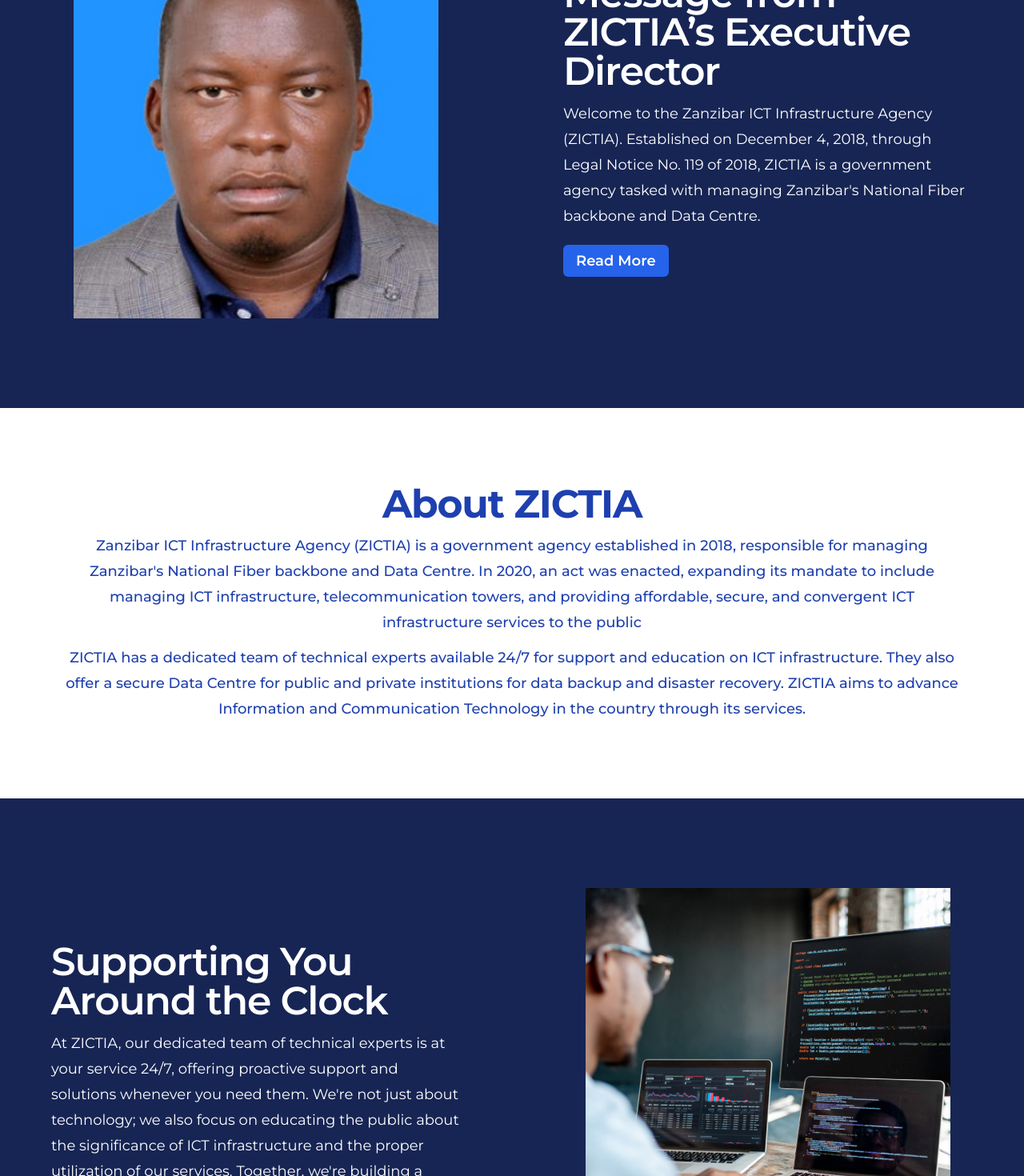
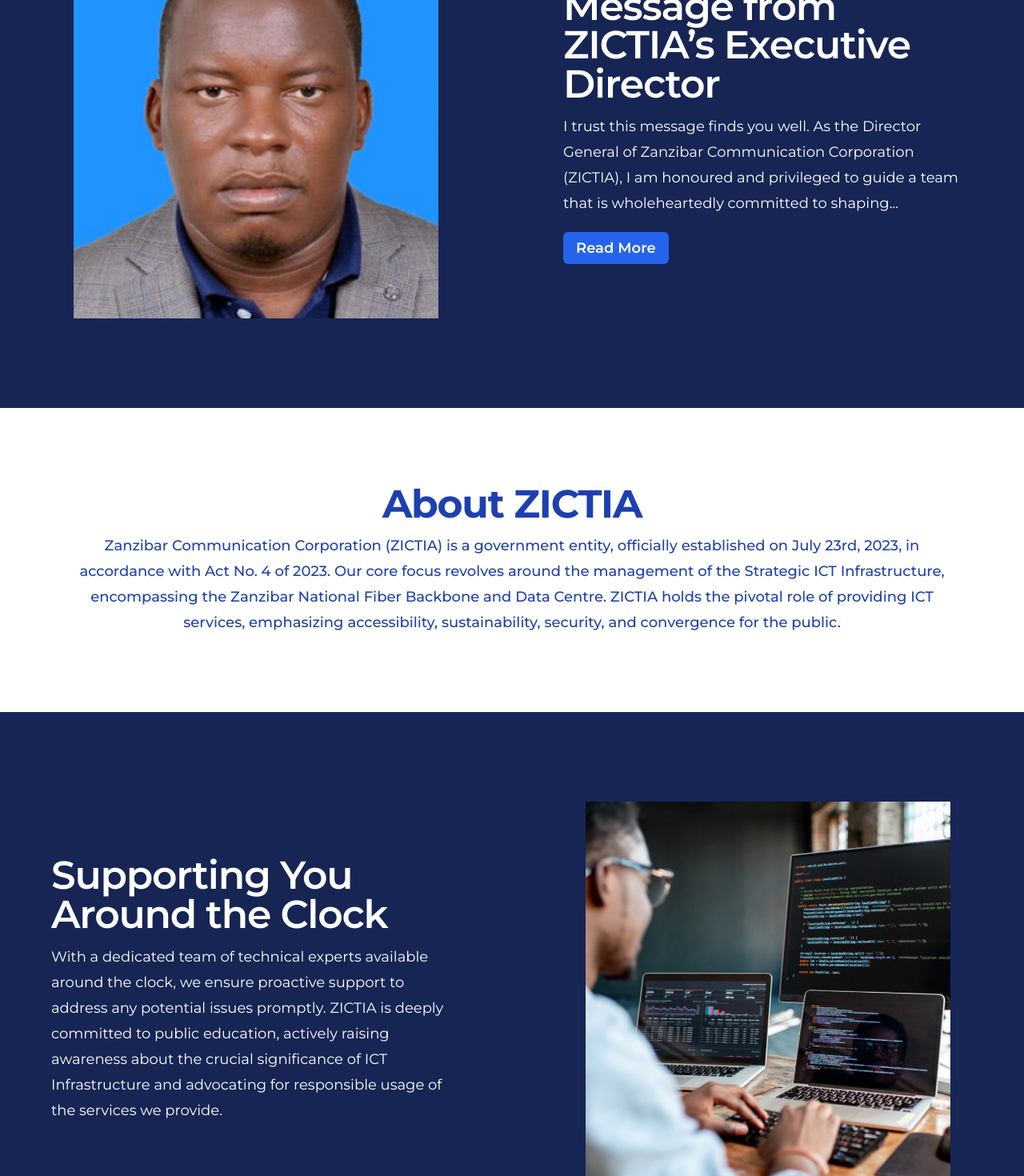
Before and after one commit to threefoldfoundation/www_zictia_demo, a Vue app: page /about in a window 1280 px wide. Shown: the part 940-2410 px from the top of the page at 80% size. Built offline with nearby package versions, Linux system fonts and the light colour scheme.

Commit message:
update about

```diff
--- a/public/css/output.css
+++ b/public/css/output.css
@@ -844,6 +844,10 @@ video {
   height: 15rem;
 }
 
+.h-64{
+  height: 16rem;
+}
+
 .h-8{
   height: 2rem;
 }
--- a/src/components/FeaturesLogo.vue
+++ b/src/components/FeaturesLogo.vue
@@ -10,15 +10,15 @@
       </div>
       <ul
         role="list"
-        class="mx-auto mt-20 grid max-w-2xl text-center grid-cols-1 gap-x-8 gap-y-16 sm:grid-cols-2 lg:mx-0 lg:max-w-none lg:grid-cols-3"
+        class="mx-auto mt-20 grid max-w-2xl text-center grid-cols-1 gap-x-8 gap-y-16 lg:mx-0 lg:max-w-none lg:grid-cols-3"
       >
         <!-- Capacity lease -->
         <li
-          class="md:my-3 my-4 min-h-48"
+          class="md:my-3 my-4"
           v-for="(Featurelogo, i) in Featureslogos"
           :key="i"
         >
-          <div class="bg-blue-950 relative rounded-md p-4">
+          <div class="bg-blue-950 relative rounded-md p-4 h-64">
             <div class="absolute -top-1/3 bottom-0 left-0 right-0">
               <img
                 :src="Featurelogo.photo"
--- a/src/components/FeaturesPageCenter.vue
+++ b/src/components/FeaturesPageCenter.vue
@@ -14,7 +14,7 @@
       </div>
       <ul
         role="list"
-        class="mx-auto mt-8 grid max-w-2xl text-center grid-cols-1 gap-x-8 gap-y-16 sm:grid-cols-2 lg:mx-0 lg:max-w-none lg:grid-cols-3"
+        class="mx-auto mt-8 grid max-w-2xl text-center grid-cols-1 gap-x-8 gap-y-16 lg:mx-0 lg:max-w-none lg:grid-cols-3"
       >
         <!-- Capacity lease -->
         <li class="md:my-3 my-2" v-for="(Feature, i) in Features" :key="i">
--- a/src/components/HeaderWithBgRight.vue
+++ b/src/components/HeaderWithBgRight.vue
@@ -35,7 +35,9 @@
                   type="button"
                   class="mt-2 rounded-md bg-blue-600 px-4 py-1.5 lg:text-lg text-base font-semibold text-white shadow-sm hover:bg-blue-500 focus-visible:outline focus-visible:outline-2 focus-visible:outline-offset-2 focus-visible:outline-blue-600"
                 >
-                  {{ headerWithBgRight.button }}
+                  <a :href="headerWithBgRight.link">{{
+                    headerWithBgRight.button
+                  }}</a>
                 </button>
               </div>
             </div>
--- a/src/views/AboutUs.vue
+++ b/src/views/AboutUs.vue
@@ -56,9 +56,8 @@ export default {
         {
           title: "About ZICTIA",
           content:
-            "Zanzibar ICT Infrastructure Agency (ZICTIA) is a government agency established in 2018, responsible for managing Zanzibar's National Fiber backbone and Data Centre. In 2020, an act was enacted, expanding its mandate to include managing ICT infrastructure, telecommunication towers, and providing affordable, secure, and convergent ICT infrastructure services to the public",
-          content2:
-            "ZICTIA has a dedicated team of technical experts available 24/7 for support and education on ICT infrastructure. They also offer a secure Data Centre for public and private institutions for data backup and disaster recovery. ZICTIA aims to advance Information and Communication Technology in the country through its services.",
+            "Zanzibar Communication Corporation (ZICTIA) is a government entity, officially established on July 23rd, 2023, in accordance with Act No. 4 of 2023. Our core focus revolves around the management of the Strategic ICT Infrastructure, encompassing the Zanzibar National Fiber Backbone and Data Centre. ZICTIA holds the pivotal role of providing ICT services, emphasizing accessibility, sustainability, security, and convergence for the public.",
+          content2: "",
         },
       ],
       headerContentItems: [
@@ -67,8 +66,9 @@ export default {
 
           title: "Your Data's Safe Haven",
           content:
-            "Explore our secure and fully operational Data Centre, your dependable data backup solution. Whether you're a public institution or a private entity, we offer a safe haven for your data, particularly for disaster recovery purposes. By partnering with us, you contribute to advancing Information and Communication Technology in our nation, where technology thrives with increased usage. ",
-          content2: "",
+            "For both public and private institutions, we present a secure and fully operational Data Centre, serving as a dependable backup for data storage. This facility assumes a critical role in disaster recovery scenarios and provides essential support to institutions facing challenges in securing their data locally.",
+          content2:
+            "Through these strategic initiatives, ZICTIA strives to make significant contributions to the advancement of ICT in the country. We firmly believe that technology thrives with increased usage, and our ultimate goal is to contribute to the development of a nation boasting robust ICT capabilities, thereby fostering growth and innovation.",
           button: "",
         },
       ],
@@ -78,7 +78,7 @@ export default {
 
           title: "Supporting You Around the Clock",
           content:
-            "At ZICTIA, our dedicated team of technical experts is at your service 24/7, offering proactive support and solutions whenever you need them. We're not just about technology; we also focus on educating the public about the significance of ICT infrastructure and the proper utilization of our services. Together, we're building a digital-savvy Zanzibar.",
+            "With a dedicated team of technical experts available around the clock, we ensure proactive support to address any potential issues promptly. ZICTIA is deeply committed to public education, actively raising awareness about the crucial significance of ICT Infrastructure and advocating for responsible usage of the services we provide.",
         },
       ],
       headerWithBgRightItems: [
@@ -86,8 +86,9 @@ export default {
           photo: require("../assets/imgs/home/about_zictia.jpg"),
           title: "Message from ZICTIA’s Executive Director",
           content:
-            "Welcome to the Zanzibar ICT Infrastructure Agency (ZICTIA). Established on December 4, 2018, through Legal Notice No. 119 of 2018, ZICTIA is a government agency tasked with managing  Zanzibar's National Fiber backbone and Data Centre.",
+            "I trust this message finds you well. As the Director General of Zanzibar Communication Corporation (ZICTIA), I am honoured and privileged to guide a team that is wholeheartedly committed to shaping...",
           button: "Read More",
+          link: "/team_members",
         },
       ],
       FeaturesItems: [
@@ -95,19 +96,19 @@ export default {
           title: "OBJECTIVE",
           photo: require("../assets/imgs/home/objective.png"),
           content:
-            "To establish a Point of Presence in all country's administrative districts and facilitate the implementation of e-government initiative.",
+            "Provide affordable, sustainable, secure and convergent ICT infrastructure services delivery to the public, Improve and maintain the deployment of ICT Infrastructure to economic development in Zanzibar and Enhance and improve the contribution of ICT infrastructure to economic development in Zanzibar.",
         },
         {
           title: "MISSION",
           photo: require("../assets/imgs/home/mission.png"),
           content:
-            "To ensure institutions are connected to the IT infrastructure to facilitate the common systems that will promote ease access of service.",
+            "Fostering Connectivity Excellence: By linking public and private institutions to the national fiber backbone, accelerating digitalization, enabling seamless e-Government and e-Commerce services. Elevating service delivery to citizens and driving developmental strides.",
         },
         {
           title: "VISION",
           photo: require("../assets/imgs/home/vision.png"),
           content:
-            "To facilitate ICT infrastructure that help the Government to easy access and collect revenue to develop social and economic activity.",
+            "Elevating Zanzibar’s Future: Investing in Cutting-Edge ICT Infrastructure for unmatched digital transformation, catalyzing social and economic progress.",
         },
       ],
       FeatureslogosItems: [
```
